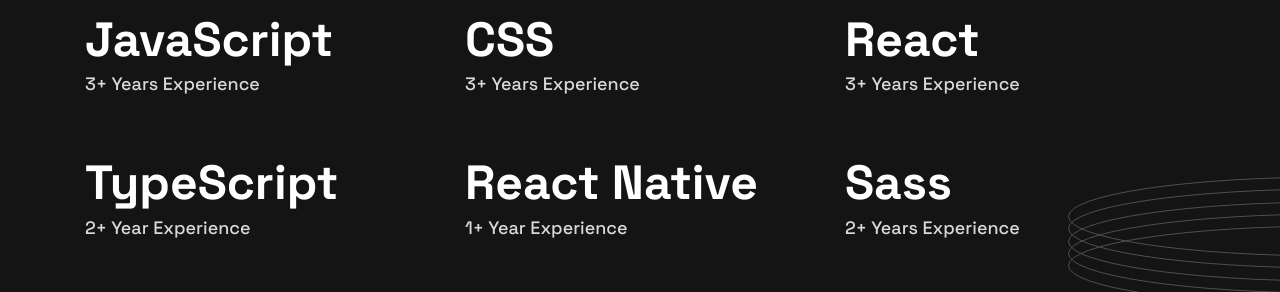
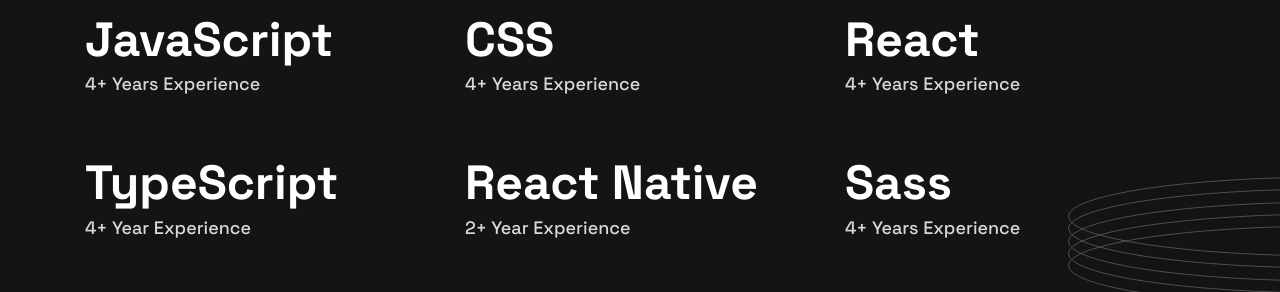
Before and after one commit to batyr-qhan/my-portfolio-v2, a Next.js app: page / in a window 1280 px wide. Shown: the part 828-1120 px from the top of the page. Built offline with nearby package versions, Linux system fonts and the light colour scheme.

Commit message:
Update skills experience years in Skills component

```diff
--- a/components/Skills/Skills.tsx
+++ b/components/Skills/Skills.tsx
@@ -8,27 +8,27 @@
         {/* <h2 className="visually-hidden">Skills</h2> */}
         <div className="skills__item">
           <h3 className="skills__title">JavaScript</h3>
-          <p className="skills__description">3+ Years Experience</p>
+          <p className="skills__description">4+ Years Experience</p>
         </div>
         <div className="skills__item">
           <h3 className="skills__title">CSS</h3>
-          <p className="skills__description">3+ Years Experience</p>
+          <p className="skills__description">4+ Years Experience</p>
         </div>
         <div className="skills__item">
           <h3 className="skills__title">React</h3>
-          <p className="skills__description">3+ Years Experience</p>
+          <p className="skills__description">4+ Years Experience</p>
         </div>
         <div className="skills__item">
           <h3 className="skills__title">TypeScript</h3>
+          <p className="skills__description">4+ Year Experience</p>
+        </div>
+        <div className="skills__item">
+          <h3 className="skills__title">React Native</h3>
           <p className="skills__description">2+ Year Experience</p>
         </div>
         <div className="skills__item">
-          <h3 className="skills__title">React Native</h3>
-          <p className="skills__description">1+ Year Experience</p>
-        </div>
-        <div className="skills__item">
           <h3 className="skills__title">Sass</h3>
-          <p className="skills__description">2+ Years Experience</p>
+          <p className="skills__description">4+ Years Experience</p>
         </div>
       </div>
       <PatternRings className="skills__rings" />
```
Also changed, not shown: 1 other file (tests, documents, lock files or other folders).
